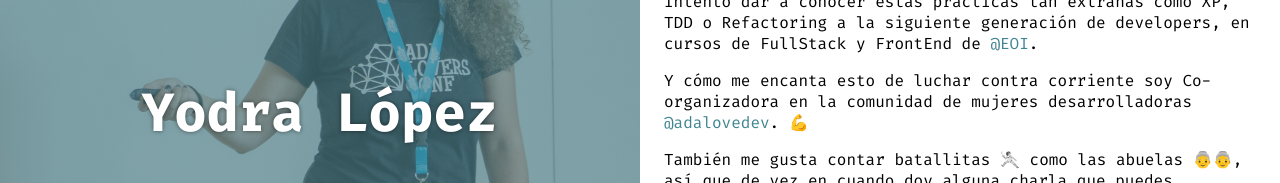
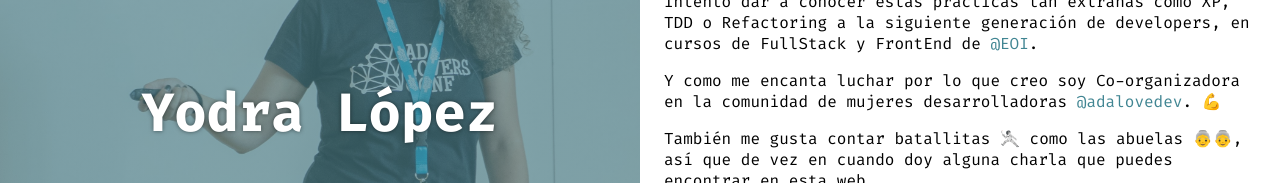
Before and after one commit to yodra/my-web, a Next.js app: page / in a window 1280 px wide. Shown: the part 264-447 px from the top of the page. Built offline with nearby package versions, Linux system fonts and the light colour scheme.

Commit message:
fix links, update bio

```diff
--- a/components/bio/Bio.tsx
+++ b/components/bio/Bio.tsx
@@ -14,10 +14,10 @@ export const Bio: FC = () => {
     <p>Lo paso fatal trabajando desde casa en <Link href="https://twitter.com/canarias_es" target="_blank">@Canarias</Link> 🏝.</p>
     <p>Intento dar a conocer estas prácticas tan extrañas como XP, TDD o Refactoring a la
       siguiente generación de developers, en cursos de FullStack y FrontEnd de <Link href="https://twitter.com/eoi" target="_blank">@EOI</Link>.</p>
-    <p>Y cómo me encanta esto de luchar contra corriente soy Co-organizadora en la comunidad de mujeres
+    <p>Y como me encanta luchar por lo que creo soy Co-organizadora en la comunidad de mujeres
       desarrolladoras <Link href="https://twitter.com/adalovedev" target="_blank">@adalovedev</Link>. 💪</p>
     <p>También me gusta contar batallitas 🤺 como las abuelas 👵👵, así que de vez en cuando doy alguna charla que
       puedes encontrar en esta web.</p>
-    <p>¡¡<Link href="https://leanmind.es" target="_blank">LeanMinder</Link> y <Link href="http://adalovedev.es" target="_blank">AdaLover</Link>!!</p>
+    <p>¡¡<Link href="https://leanmind.es" target="_blank">LeanMinder</Link> y <Link href="https://adalovedev.es" target="_blank">AdaLover</Link>!!</p>
   </div>;
 };
--- a/components/header/Header.tsx
+++ b/components/header/Header.tsx
@@ -36,7 +36,7 @@ export const Header: FC = () => {
     <Title>Yodra López</Title>
     <SocialMedia>
       <IconLink src={'https://www.twitter.com/yodralopez'} icon={faTwitter} target="_blank"/>
-      <IconLink src={'www.linkedin.com/in/yodralopez'} icon={faLinkedinIn} target="_blank"/>
+      <IconLink src={'https://www.linkedin.com/in/yodralopez'} icon={faLinkedinIn} target="_blank"/>
       <IconLink src={'mailto:yodralopez@gmail.com'} icon={faEnvelope}/>
     </SocialMedia>
   </Container>;
```
